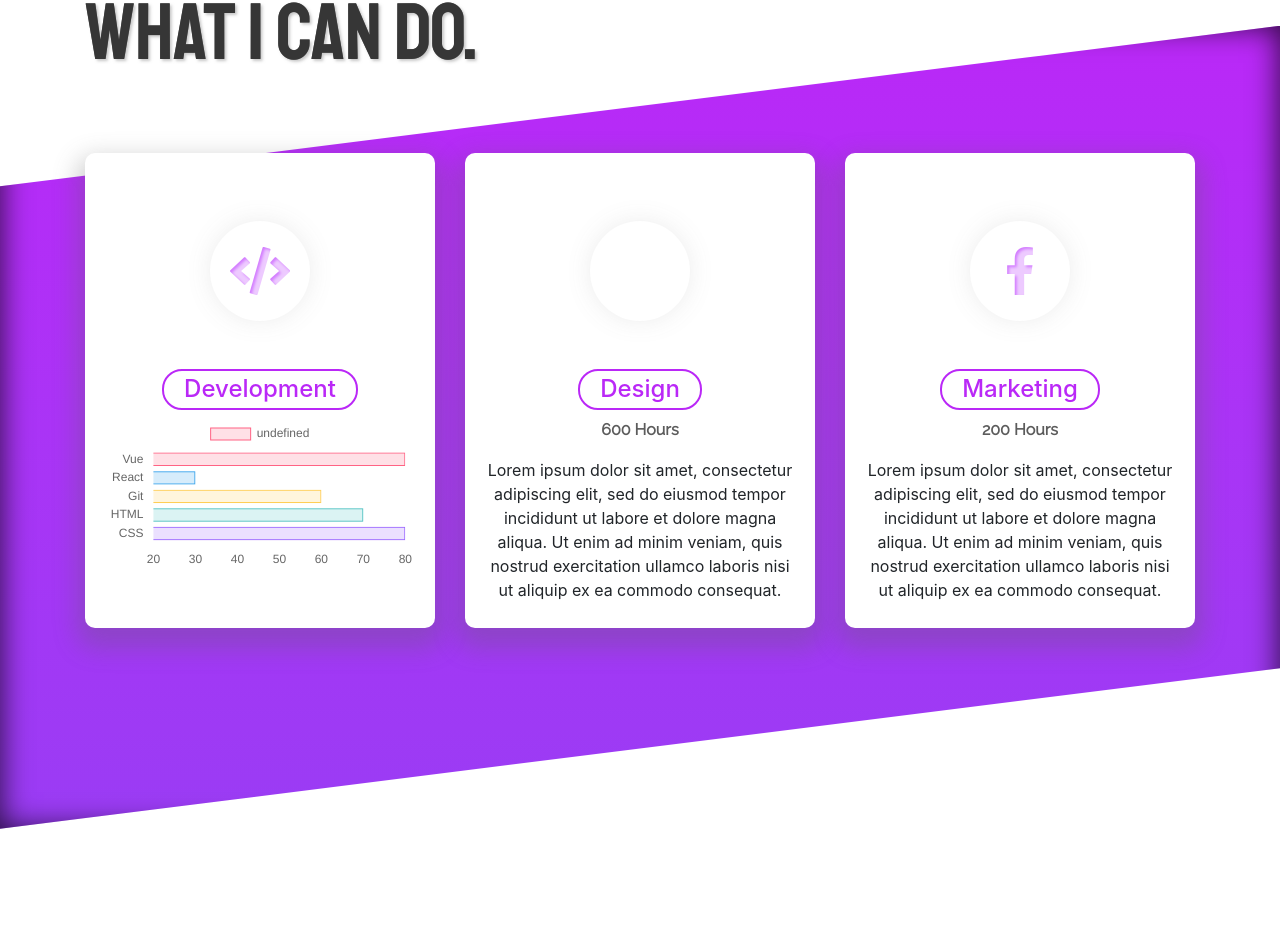
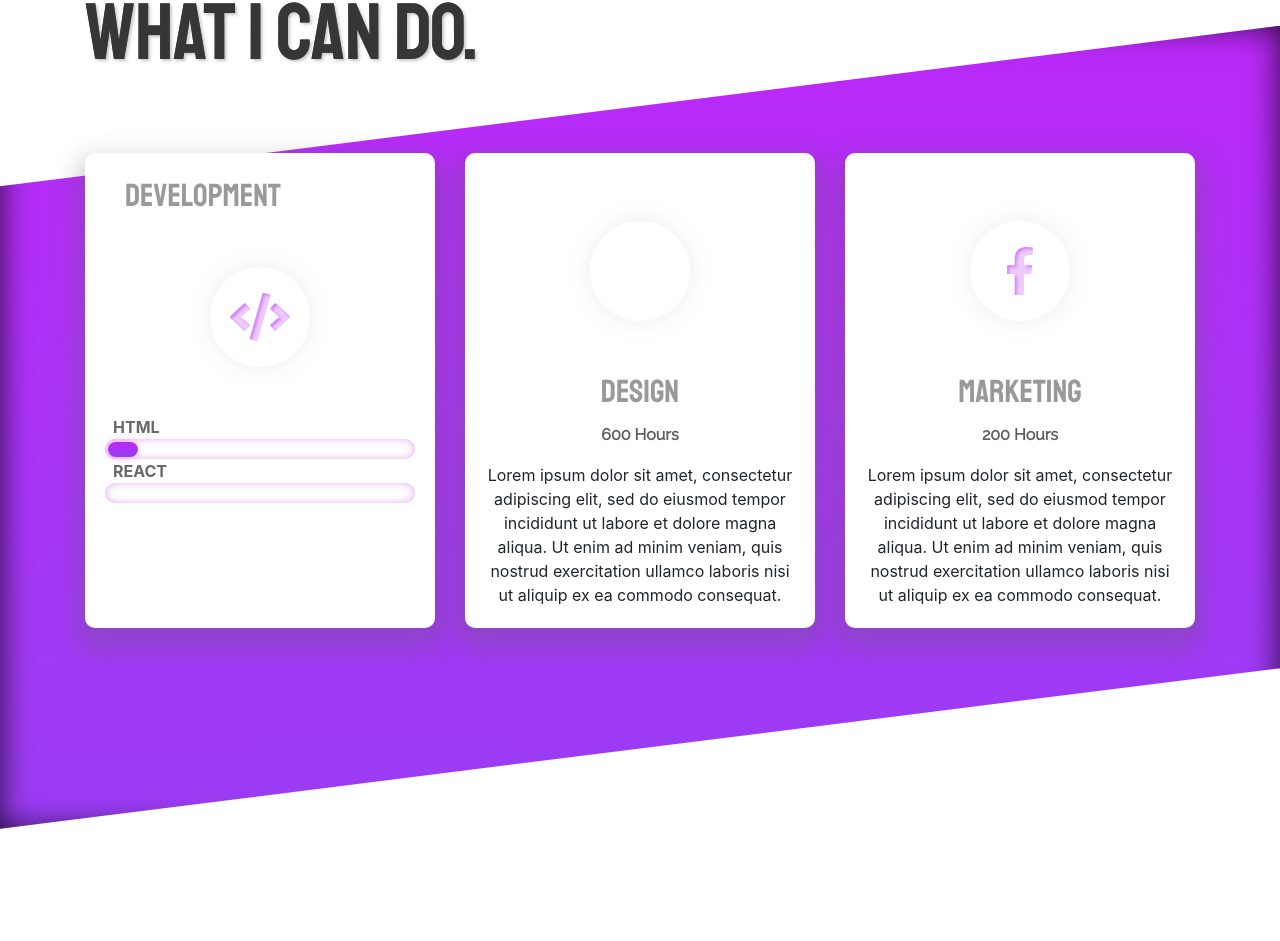
Before and after one commit to DavidHut13/Portfolio, a Vue app: page / in a window 1280 px wide. Shown: the part 1977-2918 px from the top of the page. Built offline with nearby package versions, Linux system fonts and the light colour scheme; some icons are missing.

Commit message:
working on progress bar component

```diff
--- a/src/components/Charts/developmentChart.vue
+++ /dev/null
@@ -1,59 +0,0 @@
-<template>
-<canvas id="developmentChart"></canvas>
-</template>
-
-<script>
-import Chart from 'chart.js';
-
-export default {
-     name: 'developmentChart',
-     mounted() {
-          var ctx = document.getElementById('developmentChart');
-          var developmentChart = new Chart(ctx, {
-               type: 'horizontalBar',
-               data: {
-                    labels: ["Vue", "React", "Git", "HTML", "CSS"],
-                    datasets: [{
-
-                         display: false,
-                         data: [80, 30, 60, 70, 80, 20],
-                         backgroundColor: [
-                              'rgba(255, 99, 132, 0.2)',
-                              'rgba(54, 162, 235, 0.2)',
-                              'rgba(255, 206, 86, 0.2)',
-                              'rgba(75, 192, 192, 0.2)',
-                              'rgba(153, 102, 255, 0.2)',
-                         ],
-                         borderColor: [
-                              'rgba(255,99,132,1)',
-                              'rgba(54, 162, 235, 1)',
-                              'rgba(255, 206, 86, 1)',
-                              'rgba(75, 192, 192, 1)',
-                              'rgba(153, 102, 255, 1)',
-                              'rgba(255, 159, 64, 1)'
-                         ],
-                         borderWidth: 1
-                    }]
-               },
-               options: {
-                    scales: {
-                         xAxes: [{
-                              gridLines: {
-                                   display: false
-                              }
-                         }],
-                         yAxes: [{
-                              gridLines: {
-                                   display: false
-                              }
-                         }]
-                    }
-               }
-          });
-     }
-}
-</script>
-
-<style scoped>
-
-</style>
--- /dev/null
+++ b/src/components/ProgressBar.vue
@@ -0,0 +1,70 @@
+<template>
+<div>
+     <p class="progressLabel">{{prop.label}}</p>
+     <transition name="progress">
+          <div class="progressBackground">
+               <div id="progress-value" class="progress-value"></div>
+          </div>
+     </transition>
+</div>
+</template>
+
+<script>
+export default {
+     name: 'progressBar',
+     data() {
+          return {
+
+          }
+     },
+     methods: {
+          establishProgressBar() {
+               document.getElementById("progress-value").style.width = this.prop.percent;
+               console.log(this.prop)
+          }
+     },
+     mounted() {
+          this.establishProgressBar();
+     },
+     props: {
+          prop: Object
+
+          }
+
+}
+</script>
+
+<style scoped>
+.progressLabel {
+     margin-bottom: 0;
+     margin-left: .5rem;
+     font-weight: bold;
+     color: rgb(54, 54, 54);
+     opacity: .75;
+}
+
+.progressBackground {
+     background: rgba(240, 240, 240, 0.1);
+     justify-content: flex-start;
+     border-radius: 100px;
+     align-items: center;
+     position: relative;
+     padding: 0 3px;
+     display: flex;
+     height: 20px;
+     width: 100%;
+     -webkit-box-shadow: inset 0px 0px 12px -5px rgba(186, 40, 247, 1);
+     -moz-box-shadow: inset 0px 0px 12px -5px rgba(186, 40, 247, 1);
+     box-shadow: inset 0px 0px 12px -5px rgba(186, 40, 247, 1);
+}
+
+.progress-value {
+     box-shadow: 0 10px 40px -10px #fff;
+     border-radius: 100px;
+     background-image: linear-gradient(to bottom, #ba28f7, #b22ef7, #aa34f6, #a238f5, #9a3cf4);
+     height: 15px;
+     -webkit-box-shadow: 0px 0px 12px -4px rgba(186, 40, 247, 1);
+     -moz-box-shadow: 0px 0px 12px -4px rgba(186, 40, 247, 1);
+     box-shadow: 0px 0px 12px -4px rgba(186, 40, 247, 1);
+}
+</style>
--- a/src/components/skills.vue
+++ b/src/components/skills.vue
@@ -6,12 +6,15 @@
           </b-col>
           <!--======================= Front end Skill Section ==========================-->
           <b-col data-aos="fade-right" data-aos-delay="500" cols="12" md="8" offset-md="2" lg="4" offset-lg="0" class="mt-4">
-               <b-card class="text-center skillCard">
+               <b-card class=" skillCard">
+                     <h4 class="cardHeader">Development</h4>
                     <div class="circle my-5">
                          <i class="icon fas fa-code fa-3x"></i>
                     </div>
-                    <h4 class="cardHeader">Development</h4>
-                    <development-chart></development-chart>
+                   <div  v-for="(progress,index) in development" :key="index">
+                         <progress-bar :prop="progress" ></progress-bar>
+                   </div>
+
                     <!-- <p>
                          Lorem ipsum dolor sit amet, consectetur adipiscing elit, sed do eiusmod tempor incididunt ut labore et dolore magna aliqua. Ut enim ad minim veniam, quis nostrud exercitation ullamco laboris nisi ut aliquip ex ea commodo consequat.
                     </p> -->
@@ -55,8 +58,13 @@
 
 <script>
 import AOS from 'aos'
-import developmentChart from '../components/Charts/developmentChart.vue'
+import progressBar from '../components/ProgressBar.vue'
 export default {
+     data(){
+          return{
+               development:[{label:"HTML", percent:"70%"},{label:"REACT", percent:"10%"}]
+          }
+     },
      mounted() {
           import('aos').then(AOS => AOS.init({
                once: false,
@@ -69,7 +77,7 @@ export default {
           AOS.refresh();
      },
      components: {
-          developmentChart,
+          progressBar,
      }
 
 }
@@ -143,10 +151,12 @@ export default {
 }
 
 .cardHeader {
-     border: 2px solid #ba28f7;
+     border:none;
      border-radius: 20px;
      padding: 4px 20px 4px 20px;
-     display: inline-block;
-     color: #ba28f7;
+     color: rgb(54, 54, 54);
+      font-family: 'Staatliches';
+      opacity:.5;
+      font-size:2rem;
 }
 </style>
```
